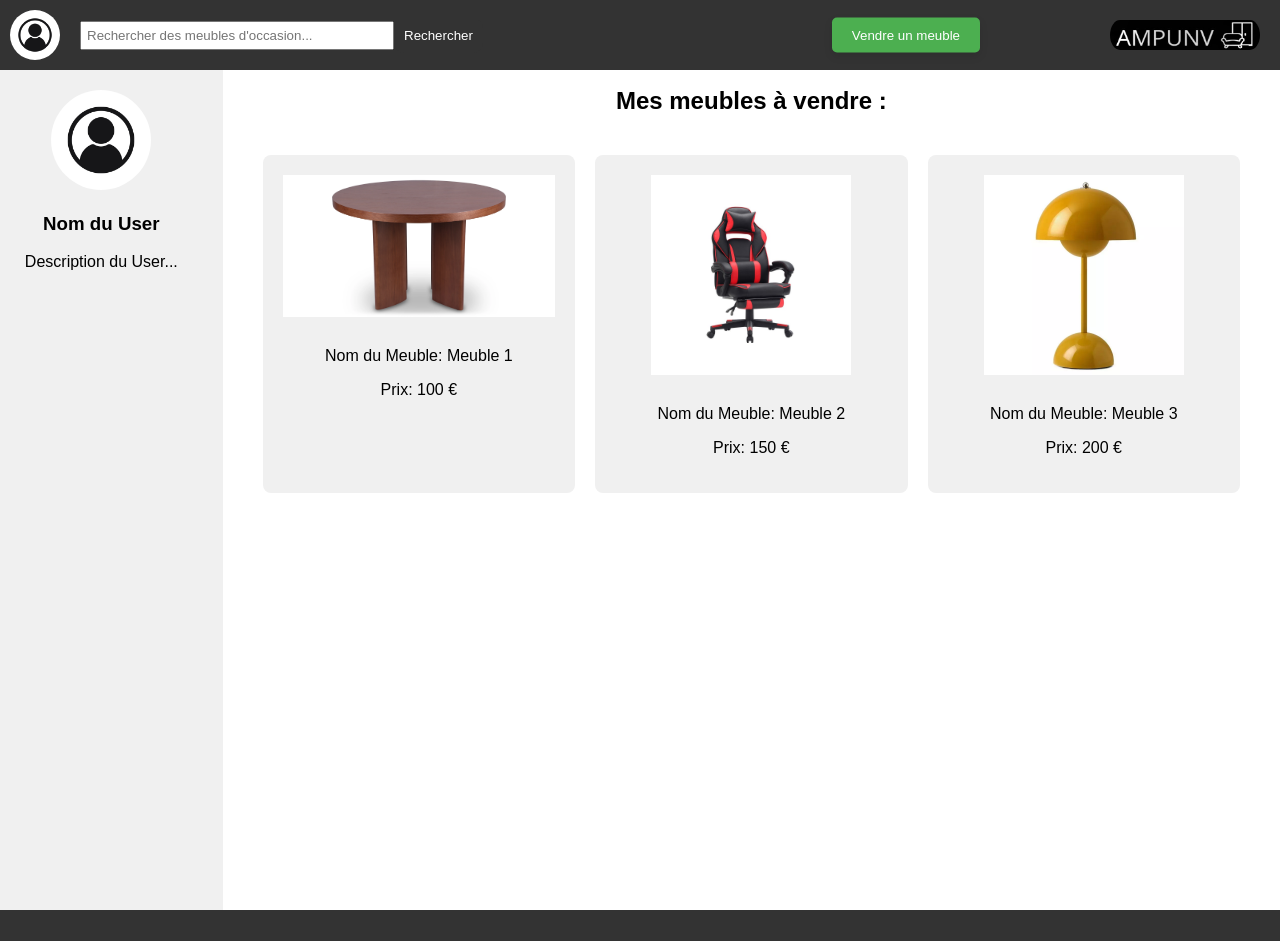
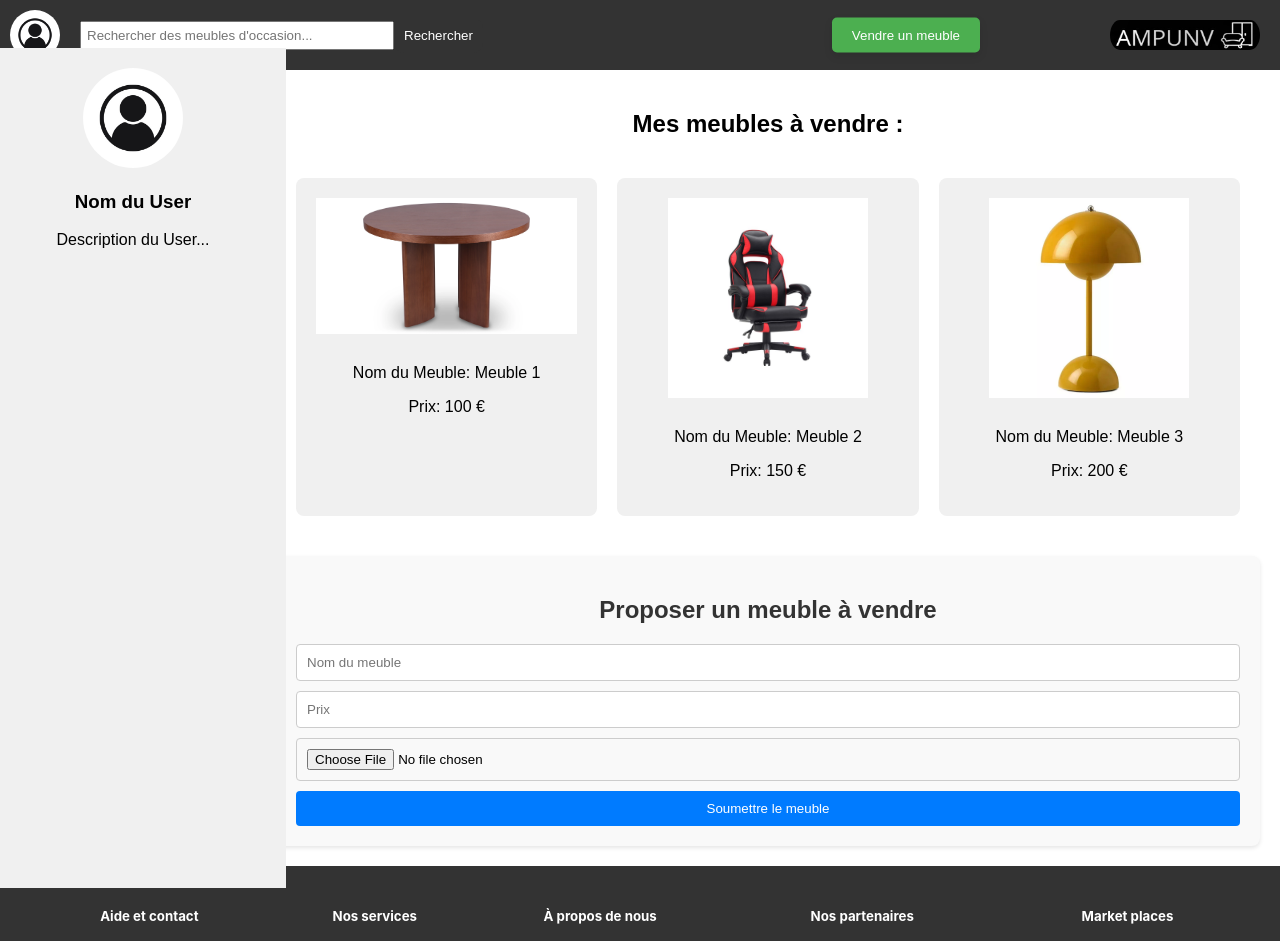
Before and after one commit to adatechschool/projet-collectif-plateforme-de-vente-de-meubles-ventes-de-meubles, a React (Create React App) app in the folder frontmeubles/: page /profile in a window 1280 px wide. Shown: the top 941 px of the page. Built offline with nearby package versions, Linux system fonts and the light colour scheme.

Commit message:
formulaire vente + ajustement CSS

```diff
--- a/frontmeubles/src/App.css
+++ b/frontmeubles/src/App.css
@@ -25,8 +25,6 @@
   margin-right: 10px;
 }
 
-
-
 .nav-bar {
   background-color: #333;
   padding: 10px;
@@ -35,6 +33,7 @@
   position: absolute;
   top: 60px;
   left: 0;
+  z-index: 1000;
 }
 
 .nav-bar a {
@@ -42,6 +41,7 @@
   text-decoration: none;
   margin-bottom: 5px;
 }
+
 
 /* Styles pour le carousel */
 .carousel-container {
--- a/frontmeubles/src/Profile.css
+++ b/frontmeubles/src/Profile.css
@@ -5,12 +5,14 @@
   background-color: #f0f0f0;
   padding: 20px;
   height: 100vh;
-    margin-left: -10px; /* Ajuster la marge à votre convenance */
+  margin-left: -10px;
+  position: fixed;
+  overflow-y: auto;
 }
 
 .user-image-container {
   text-align: center;
-    margin-left: -10px; /* Ajuster la marge à votre convenance */
+  margin-left: -10px;
 }
 
 .user-image {
@@ -30,10 +32,53 @@
   margin-left: -10px;
 }
 
+.main-content {
+  margin-left: 20%;
+  padding: 20px;
+}
 
+.submit-furniture-section {
+  margin-top: 20px;
+  padding: 20px;
+  background-color: #f9f9f9;
+  border-radius: 8px;
+  box-shadow: 0 2px 4px rgba(0, 0, 0, 0.1);
+}
 
-.main-content {
-    flex-grow: 1;
-    padding: 20px;
-    margin-top: -400px;
+.submit-furniture-section h2 {
+  text-align: center;
+  color: #333;
+  margin-bottom: 20px;
 }
+
+.submit-furniture-section form {
+  display: flex;
+  flex-direction: column;
+  gap: 10px;
+}
+
+.submit-furniture-section input[type="text"],
+.submit-furniture-section input[type="file"] {
+  padding: 10px;
+  border: 1px solid #ccc;
+  border-radius: 4px;
+}
+
+.submit-furniture-section input[type="text"]:focus,
+.submit-furniture-section input[type="file"]:focus {
+  border-color: #007bff;
+}
+
+.submit-furniture-section button {
+  padding: 10px 20px;
+  background-color: #007bff;
+  color: white;
+  border: none;
+  border-radius: 4px;
+  cursor: pointer;
+  transition: background-color 0.3s ease;
+}
+
+.submit-furniture-section button:hover {
+  background-color: #0056b3;
+}
--- a/frontmeubles/src/Profile.js
+++ b/frontmeubles/src/Profile.js
@@ -1,8 +1,7 @@
-import React from 'react';
+import React, { useState } from 'react';
 import { Link } from 'react-router-dom'; // Assurez-vous d'avoir installé 'react-router-dom'
 import './Profile.css'; // Assurez-vous d'importer votre fichier CSS
 
-// Imaginons que isAdmin soit déterminé à un niveau supérieur et passé en tant que prop
 const Profile = ({ isAdmin }) => {
   // Exemple de données des meubles à vendre du user
   const userFurniture = [
@@ -11,6 +10,27 @@ const Profile = ({ isAdmin }) => {
     { image: 'lampe.webp', name: 'Meuble 3', price: 200 },
     // Ajoutez autant d'éléments que nécessaire
   ];
+
+  // État pour la soumission d'un nouveau meuble
+  const [newFurniture, setNewFurniture] = useState({ name: '', price: '', image: null });
+
+  const handleChange = (e) => {
+    const { name, value } = e.target;
+    setNewFurniture({ ...newFurniture, [name]: value });
+  };
+
+  const handleImageChange = (e) => {
+    setNewFurniture({ ...newFurniture, image: e.target.files[0] });
+  };
+
+  const handleSubmit = (e) => {
+    e.preventDefault();
+    // Ici, vous enverriez les données à votre backend ou base de données
+    console.log(newFurniture);
+    alert('Soumission envoyée !');
+    // Réinitialiser le formulaire après la soumission
+    setNewFurniture({ name: '', price: '', image: null });
+  };
 
   return (
     <div className="profile-container">
@@ -48,6 +68,33 @@ const Profile = ({ isAdmin }) => {
             </div>
           ))}
         </div>
+
+        {/* Section pour proposer un nouveau meuble à vendre pour les non-administrateurs */}
+        {!isAdmin && (
+          <div className="submit-furniture-section">
+            <h2>Proposer un meuble à vendre</h2>
+            <form onSubmit={handleSubmit}>
+              <input
+                type="text"
+                name="name"
+                placeholder="Nom du meuble"
+                value={newFurniture.name}
+                onChange={handleChange}
+                required
+              />
+              <input
+                type="text"
+                name="price"
+                placeholder="Prix"
+                value={newFurniture.price}
+                onChange={handleChange}
+                required
+              />
+              <input type="file" name="image" onChange={handleImageChange} required />
+              <button type="submit">Soumettre le meuble</button>
+            </form>
+          </div>
+        )}
       </div>
 
       {/* Section Administration pour les administrateurs */}
```
Lines whose indentation alone changed are shown as unchanged.
